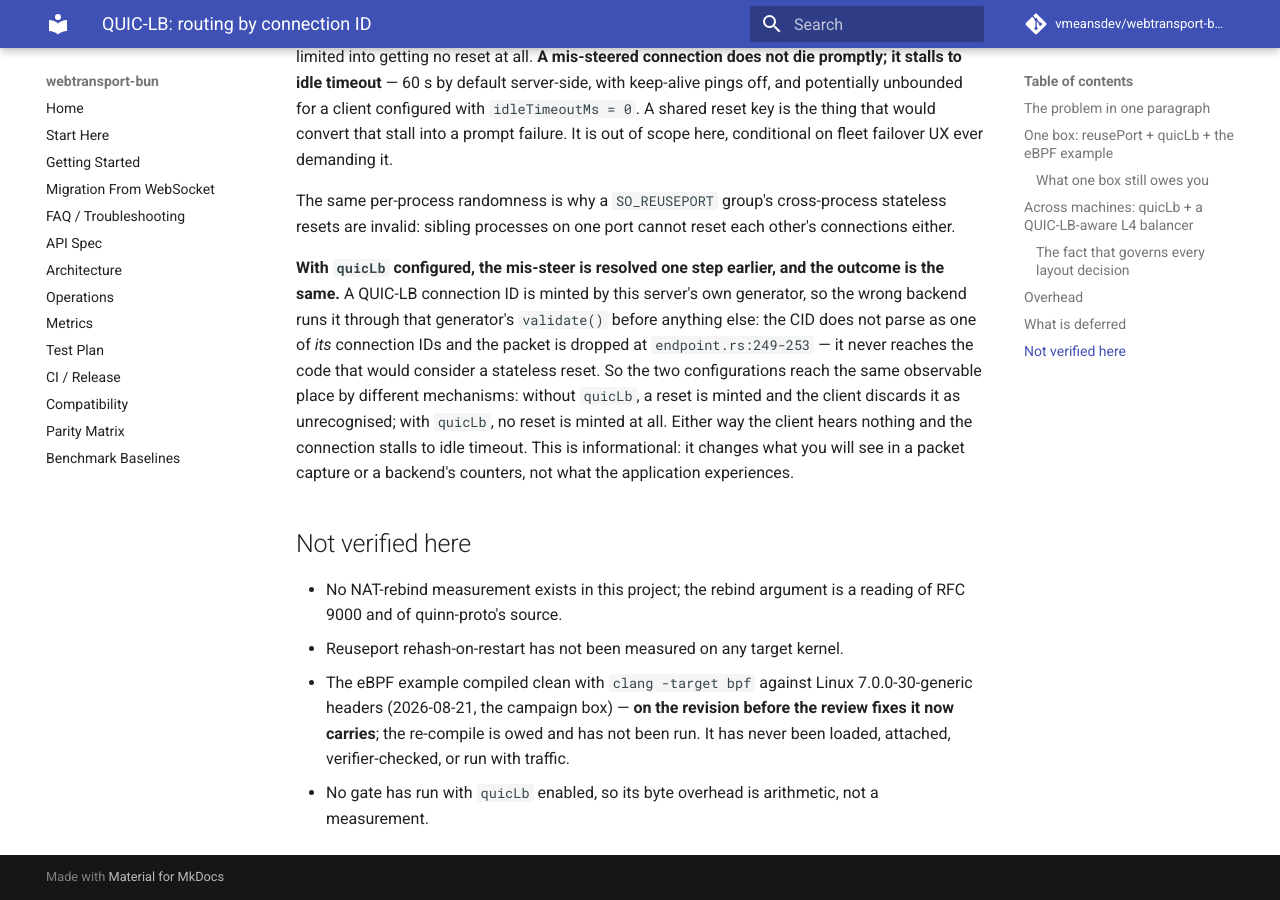
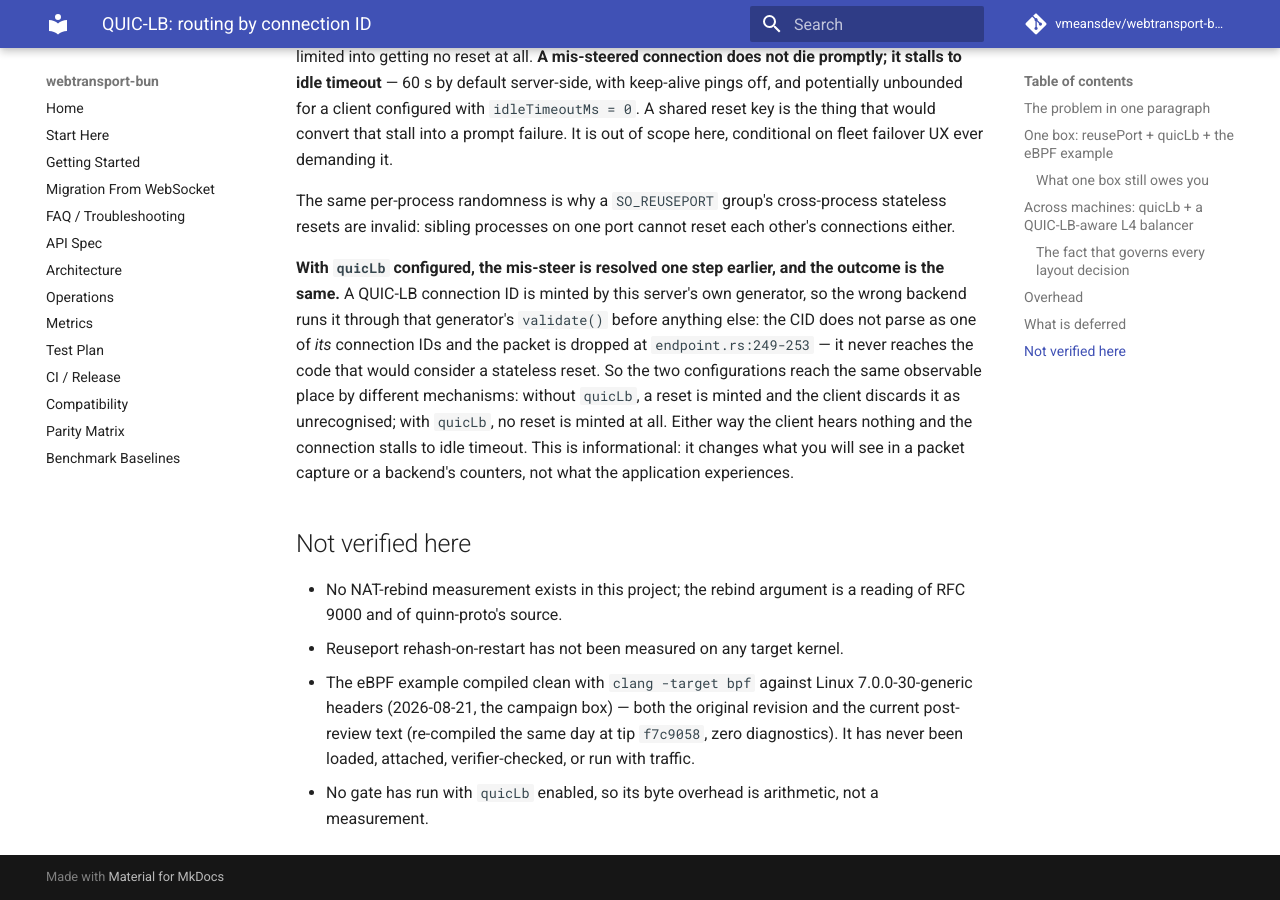
Before and after one commit to vmeansdev/webtransport-bun, an MkDocs documentation site: the page built from docs/quic-lb.md, in a window 1280 px wide and 900 px high, scrolled down 3968 px. Built offline with MkDocs 1.6.1 and Material for MkDocs 9.7.7, drawn with Linux system fonts in a browser that asks for light colours; comment, search, counter and statistics services are not loaded.

Commit message:
The post-review eBPF source compiles clean too — update the provenance stamps with the 0fcd4d6 box run

```diff
--- a/docs/quic-lb.md
+++ b/docs/quic-lb.md
@@ -202,9 +202,9 @@ or a backend's counters, not what the application experiences.
   reading of RFC 9000 and of quinn-proto's source.
 - Reuseport rehash-on-restart has not been measured on any target kernel.
 - The eBPF example compiled clean with `clang -target bpf` against Linux
-  7.0.0-30-generic headers (2026-08-21, the campaign box) — **on the revision
-  before the review fixes it now carries**; the re-compile is owed and has not
-  been run. It has never been loaded, attached, verifier-checked, or run with
-  traffic.
+  7.0.0-30-generic headers (2026-08-21, the campaign box) — both the original
+  revision and the current post-review text (re-compiled the same day at tip
+  `f7c9058`, zero diagnostics). It has never been loaded, attached,
+  verifier-checked, or run with traffic.
 - No gate has run with `quicLb` enabled, so its byte overhead is arithmetic, not
   a measurement.
```
Also changed, not shown: examples/quic-lb/README.md (+1 -1 lines), 1 other file.
